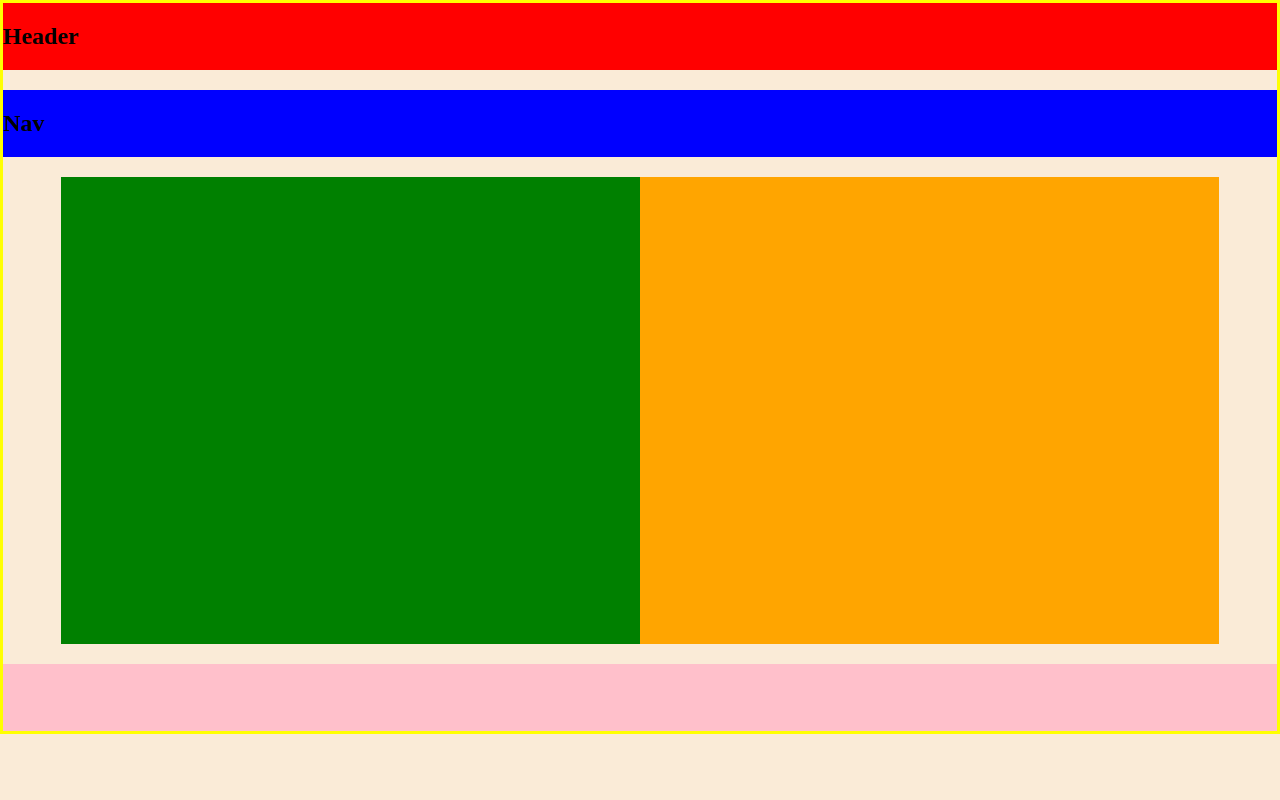
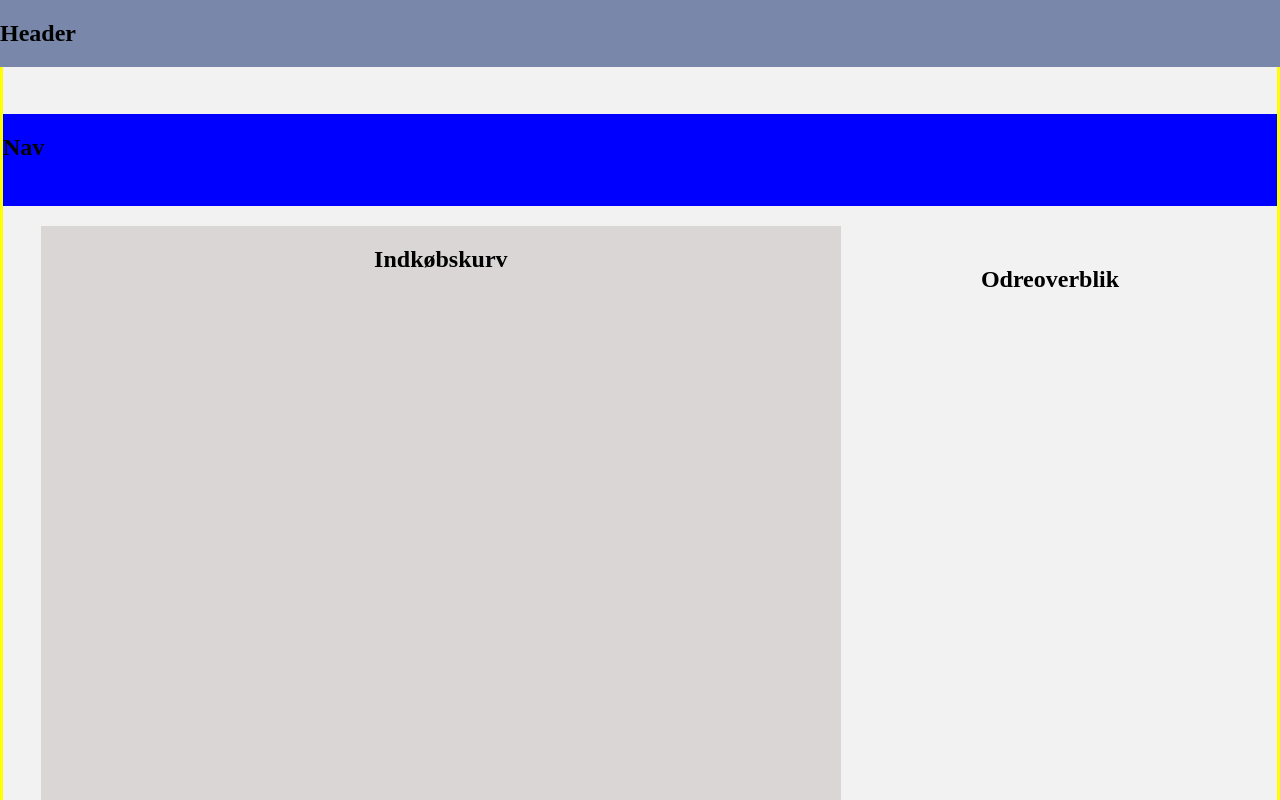
Before and after one commit to BerfinFloraTuran/frontend, a React (Vite) app: page / in a window 1280 px wide. Shown: the top 800 px of the page. Built offline with nearby package versions, Linux system fonts and the light colour scheme.

Commit message:
Initial design configuration in css file

```diff
--- a/src/App.css
+++ b/src/App.css
@@ -2,6 +2,10 @@
   margin: 0 auto;
   background-color: antiquewhite;
 
+}
+
+.App {
+   background-color: #f2f2f2;
 }
 
 .grid-container1{
@@ -45,7 +49,11 @@
 
 .grid-header{
   grid-area: he;
-  background-color: red;
+  background-color: rgb(120, 135, 170);
+  position: fixed;
+  top: 0;
+  left: 0;
+  right: 0;
 }
 
 .grid-nav{
@@ -55,15 +63,26 @@
 
 .grid-basket{
   grid-area: ba;
-  background-color: green;
+  background-color: #dad6d6;
+  text-align: center;
+  height: 600px;
+  width: 800px;
+
+  margin-right: 20px;
+  margin-left: auto;
 }
 
 .grid-total{
   grid-area: tot;
-  background-color: orange;
+  background-color: #f2f2f2;
+  text-align: center;
+  height: 600px;
+  width: flex;
+
+  margin: 20px;
 }
 
 .grid-footer{
   grid-area: fo;
-  background-color: pink;
+  background-color: #e3e3e3;
 }
--- a/src/App.tsx
+++ b/src/App.tsx
@@ -17,10 +17,12 @@ function App() {
           </nav>
 
           <section className={'grid-basket'}>
+            <h2>Indkøbskurv</h2>
 
           </section>
 
           <section className={'grid-total'}>
+            <h2>Odreoverblik</h2>
 
           </section>
 
```
